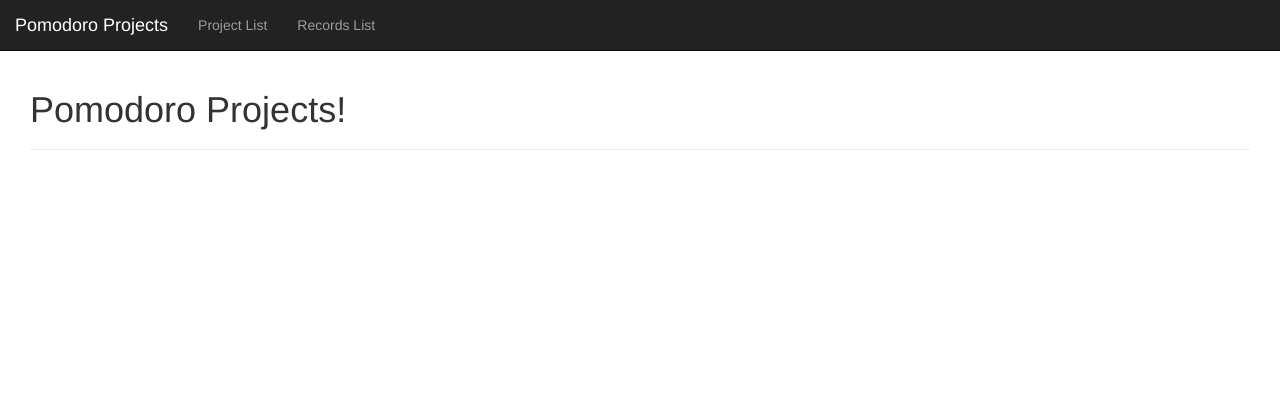
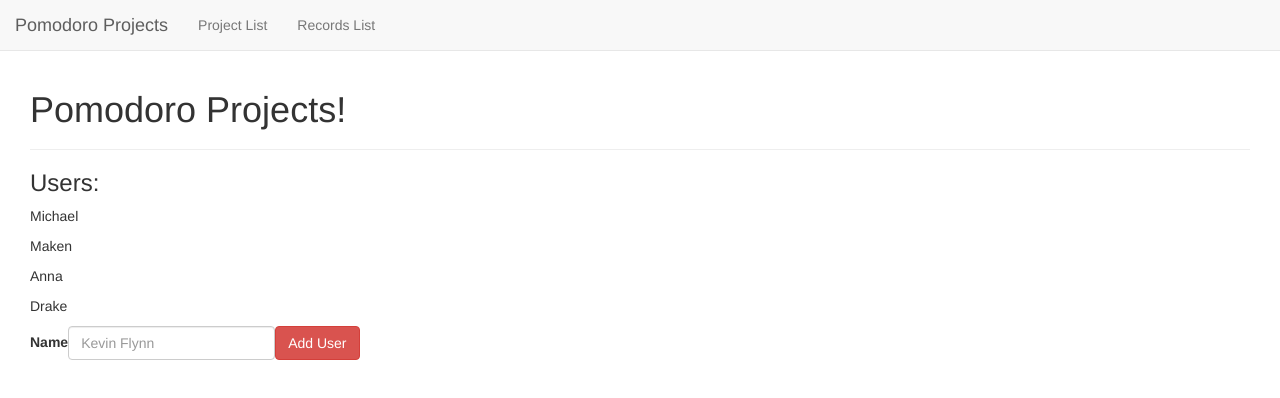
Before and after one commit to DrakeMorrison/TeamPomodoro, a React (Create React App) app: page / in a window 1280 px wide. Shown: the top 398 px of the page. Built offline with nearby package versions, Linux system fonts and the light colour scheme.

Commit message:
users on splashpage; create new users; archive task on time component;

```diff
--- a/src/app/app.jsx
+++ b/src/app/app.jsx
@@ -5,9 +5,10 @@ import Overview from '../components/Overview/Overview';
 import ProjectList from '../components/ProjectList/ProjectList';
 import PomodoroTimer from '../components/PomodoroTimer/PomodoroTimer';
 import RecordsList from '../components/RecordsList/RecordsList';
-import SplashPage from '../components/SplashPage'
+import SplashPage from '../components/SplashPage/SplashPage'
 import initialData from '../initialData';
 import Nav from './nav';
+// import Axios from 'axios';
 
 // allows me to pass props through the routes
 const renderMergedProps = (component, ...rest) => {
@@ -44,6 +45,8 @@ export default class App extends React.Component {
     console.error('getInitialState was called in the app component');
 
     // TODO: get initialData
+    // Axios.get('')
+    //   .then(() => {
         this.setState({
           users: initialData.users,
           projects: initialData.projects,
@@ -51,6 +54,8 @@ export default class App extends React.Component {
           tasks: initialData.tasks,
           records: initialData.records
         });
+      //     })
+      // .catch(console.error.bind(console));
   }
 
   componentDidMount() {
@@ -67,6 +72,8 @@ export default class App extends React.Component {
     // set to true
     newProjects[projectToArchiveIndex].isArchived = true;
 
+    // TODO: axios update the project
+
     this.setState({ projects: newProjects });
   }
 
@@ -80,6 +87,8 @@ export default class App extends React.Component {
     // set to false
     newProjects[projectToArchiveIndex].isArchived = false;
 
+    // TODO: axios update the project
+
     this.setState({ projects: newProjects });
   }
 
@@ -87,6 +96,14 @@ export default class App extends React.Component {
   projectMethods = {
     archiveProject: this.archiveProject,
     restoreProject: this.restoreProject
+  }
+
+  // create new user
+  newUser = (newUser) => {
+    // update app state
+    const newUsers = this.state.users;
+    newUsers.push(newUser);
+    this.setState({ users: newUsers});
   }
 
   render() {
@@ -97,9 +114,11 @@ export default class App extends React.Component {
             <Nav />
             <div className='container-fluid'>
               <Switch>
-                <Route
+                <CustomRoute
                   exact path='/'
                   component={SplashPage}
+                  users={this.state.users}
+                  newUser={this.newUser}
                 />
                 <CustomRoute
                   path='/projectlist'
@@ -118,6 +137,8 @@ export default class App extends React.Component {
                   path='/timer/:id'
                   component={PomodoroTimer}
                   initialData={this.state}
+                  archiveTask={this.archiveTask}
+                  getInitialState={this.getInitialState}
                 />
                 <CustomRoute
                   path='/records'
--- a/src/app/nav.jsx
+++ b/src/app/nav.jsx
@@ -4,7 +4,7 @@ import { NavLink } from 'react-router-dom';
 export default class Nav extends React.Component {
   render() {
     return (
-      <nav className="navbar navbar-default navbar-fixed-top navbar-inverse">
+      <nav className="navbar navbar-default navbar-fixed-top">
         <div className="container-fluid">
 
           <div className="navbar-header">
--- a/src/components/PomodoroTimer/PomodoroTimer.jsx
+++ b/src/components/PomodoroTimer/PomodoroTimer.jsx
@@ -1,11 +1,41 @@
 import React from 'react';
 import Timer from 'react-compound-timer';
+// import Axios from 'axios';
 
 export default class PomodoroTimer extends React.Component {
+
+  // update task
+  updateTask = () => {
+    // const newTask = {
+    //   id: this.props.task.id,
+    //   name: this.props.task.name,
+    //   estimatedPomodori: this.props.task.estimatedPomodori,
+    //   actualPomodori: this.props.task.actualPomodori,
+    //   internalInterruptions: this.props.task.internalInterruptions,
+    //   externalInterruptions: this.props.task.externalInterruptions,
+    //   userId: this.props.task.userId,
+    //   isArchived: true, // set this way for archiving
+    //   projectId: this.props.task.projectId,
+    //   recordId: this.props.task.recordId,
+    // }
+
+    // TODO: axios call to update task to archived
+    // Axios.put('', newTask)
+    //   .then(() => {
+
+        // update state in app component
+        this.props.getInitialState();
+
+        // go back to overview
+        this.props.history.goBack();
+      // })
+      // .catch(console.error.bind(console));
+  }
+
   render() {
 
     const task = this.props.initialData.tasks.filter(
-      // find the task that matches
+      // find the task that matches it's id
       task => task.id === this.props.match.params.id*1
       ).map(task => {
         // build element for task
@@ -35,6 +65,10 @@ export default class PomodoroTimer extends React.Component {
               reset();
             }} className='btn btn-danger'>Cancel Pomodoro</button>
 
+            <br />
+            <br />
+            <button onClick={this.updateTask} className='btn btn-danger'>Completed Task</button>
+
           </div>
         )}
         </Timer>
--- a/src/components/SplashPage.jsx
+++ /dev/null
@@ -1,13 +0,0 @@
-import React from 'react';
-
-export default class SplashPage extends React.Component {
-  render() {
-    return (
-      <div className='SplashPage col-sm-12'>
-        <div className='page-header'>
-          <h1>Pomodoro Projects!</h1>
-        </div>
-      </div>
-    );
-  }
-}
--- /dev/null
+++ b/src/components/SplashPage/SplashPage.jsx
@@ -0,0 +1,61 @@
+import React from 'react';
+// import Axios from 'axios';
+
+export default class SplashPage extends React.Component {
+  state={
+    userName: '',
+  }
+
+  createUser = (event) => {
+    event.preventDefault();
+    // Axios.post('', this.state.userName)
+    //   .then((id) => {
+      // api should create new user and return id
+
+        // update app state
+        const newUser = {
+          // id: id,
+          name: this.state.userName,
+        }
+        this.props.newUser(newUser);
+
+        // update local state
+        this.setState({ userName: '', });
+        console.error('user creation attempted', event)
+      // })
+      // .catch(console.error.bind(console));
+  }
+
+  handleUserNameChange = (event) => {
+    this.setState({ userName: event.target.value });
+  }
+
+  render() {
+
+    const listOfUsers = this.props.users.map(user => {
+      return <p key={user.id}>{user.name}</p>;
+    });
+
+    return (
+      <div className='SplashPage col-sm-12'>
+        <div className='page-header'>
+          <h1>Pomodoro Projects!</h1>
+        </div>
+
+        <h3>Users:</h3>
+
+        {listOfUsers}
+
+        <form className="form-inline" onSubmit={this.createUser}>
+          <div className="form-group">
+            <label htmlFor="newUser">Name</label>
+            <input onChange={this.handleUserNameChange} value={this.state.userName} type="text" className="form-control" id="newUser" placeholder="Kevin Flynn"/>
+          </div>
+
+          <button type="submit" className="btn btn-danger">Add User</button>
+        </form>
+
+      </div>
+    );
+  }
+}
```
Lines whose indentation alone changed are shown as unchanged.
